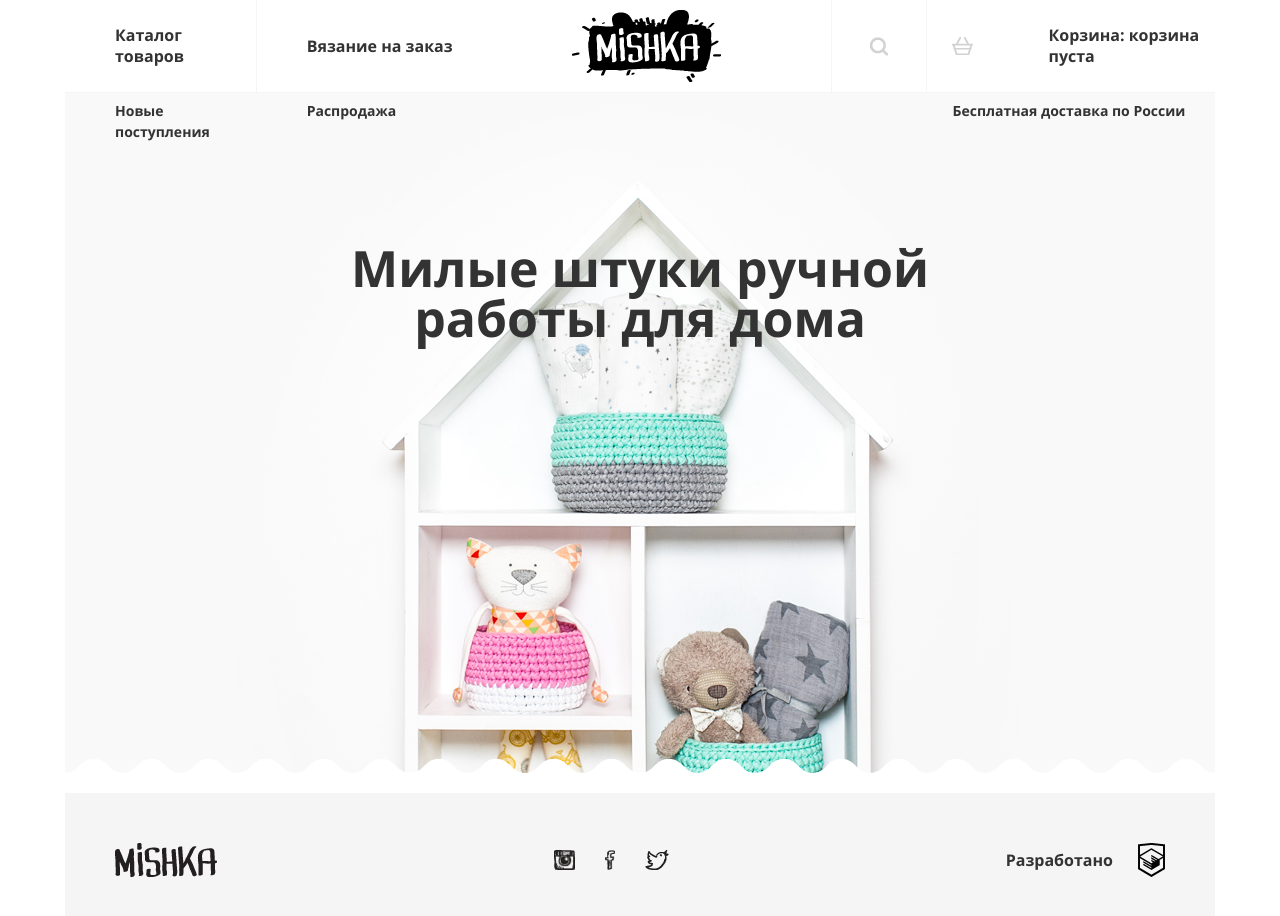
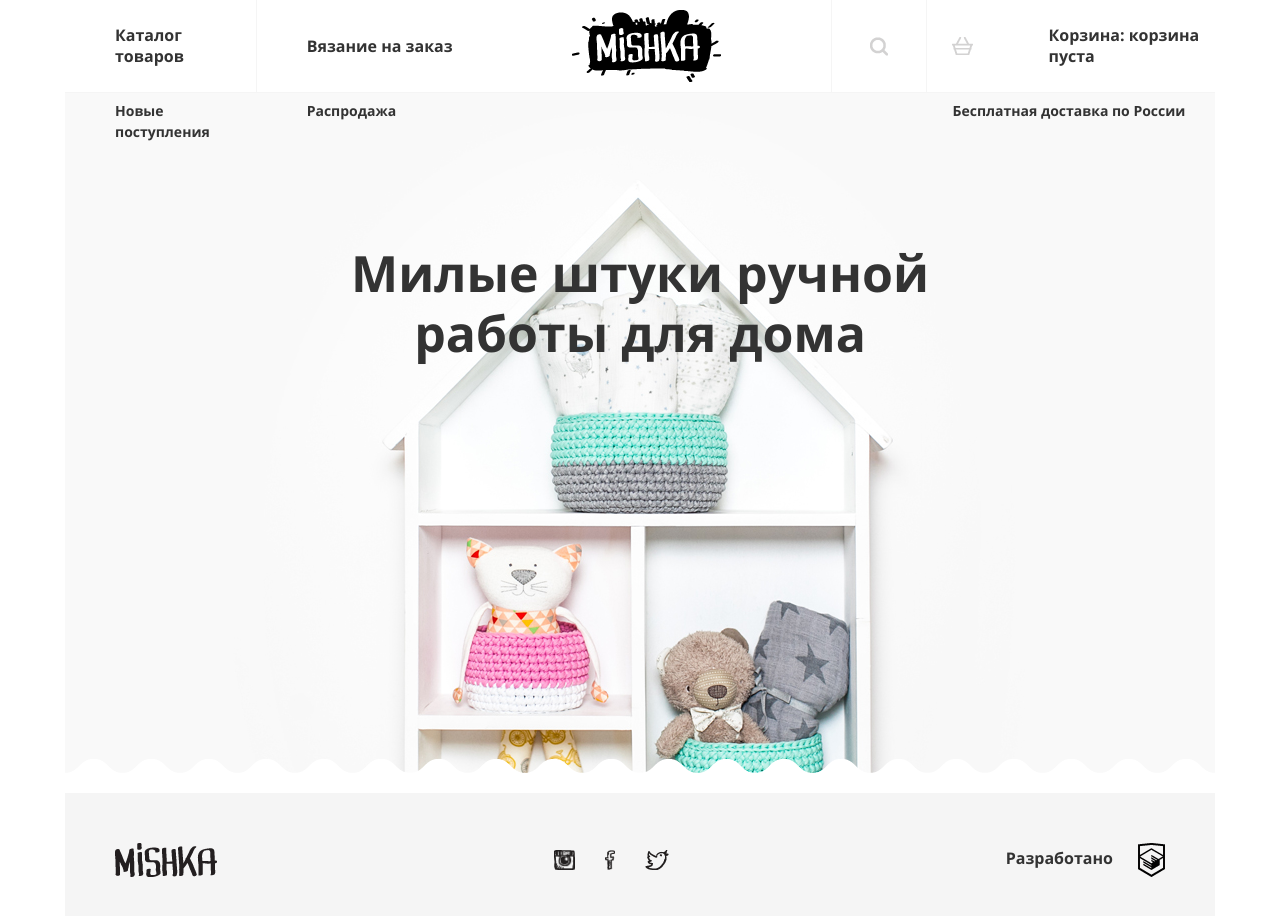
Before and after one commit to GeorgiiZ/mishkaa, a Vue app: page / in a window 1280 px wide. Shown: the top 916 px of the page. Built offline with nearby package versions, Linux system fonts and the light colour scheme.

Commit message:
Development of links to html academy

```diff
--- a/src/App.vue
+++ b/src/App.vue
@@ -60,10 +60,10 @@
           <img class="footer-main__social-img" src="./assets/catalog-images/fbsvg.png"/>
           <img class="footer-main__social-img" src="./assets/catalog-images/twittersvg.png"/>
         </div>
-        <div class="footer-main__develop">
+        <a class="footer-main__develop" target="_blank" href="https://htmlacademy.ru/intensive/adaptive">
           <span class="footer-main__develop-capture">Разработано</span>
           <img src="./assets/catalog-images/htmlacademysvg.png"/>
-        </div>
+        </a>
     </footer>
 
   </div>
@@ -164,16 +164,16 @@ p {
   margin-left: 25px;
 }
 
-.nav-item__link {
+.nav-item__link, a {
   text-decoration: none;
   color: inherit;
 }
 
 
-.nav-link:hover,  .nav-link:focus {
+/* .nav-item__link:hover,  .nav-item__link:focus {
     text-decoration: none;
     color: inherit;
-}
+} */
 
 .nav-item__text-outer {
   font-size: var(--text-size__light);
@@ -223,8 +223,7 @@ p {
 }
 
 .footer-main__develop {
-  display: flex;
-  align-items: center;
+  display: inline-block;
 }
 
 .footer-main__develop-capture {
--- a/src/home/HomeHeader.vue
+++ b/src/home/HomeHeader.vue
@@ -39,7 +39,7 @@ export default {
     font-size: var(--text-size__large);
     font-weight: bold;
     max-width: 60%;
-    line-height: 100%;
+    line-height: 120%;
     text-align: center;
     margin-top: 150px;
     z-index: 1;
```
